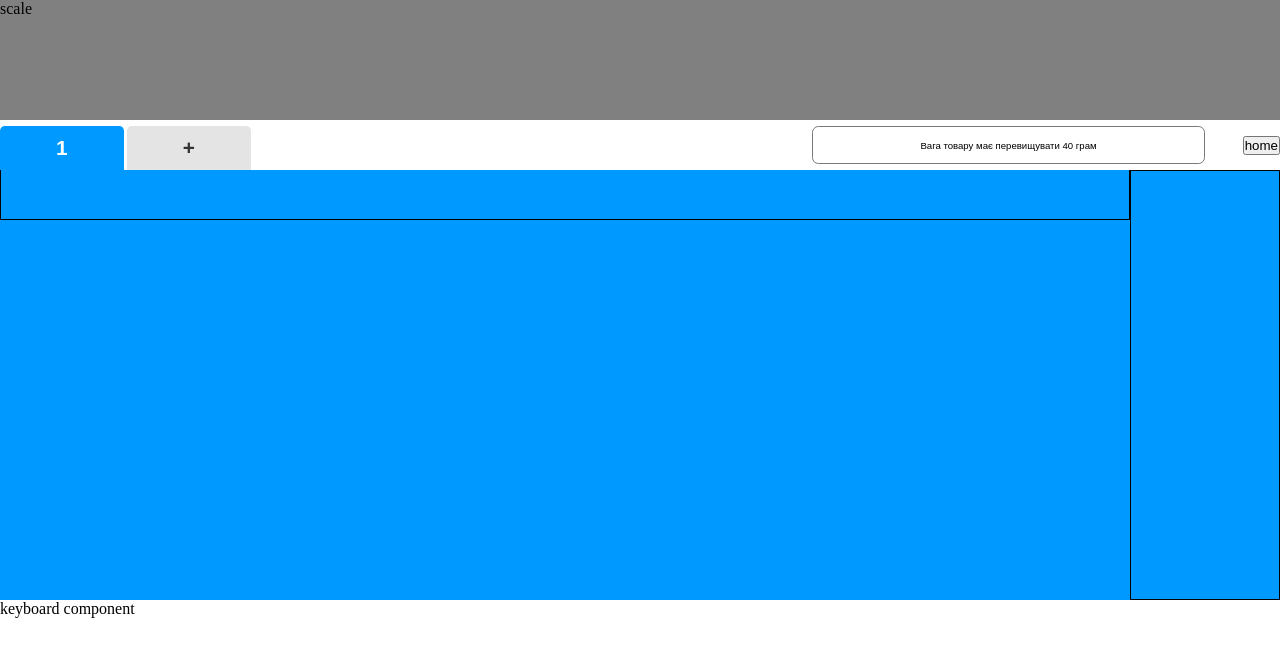
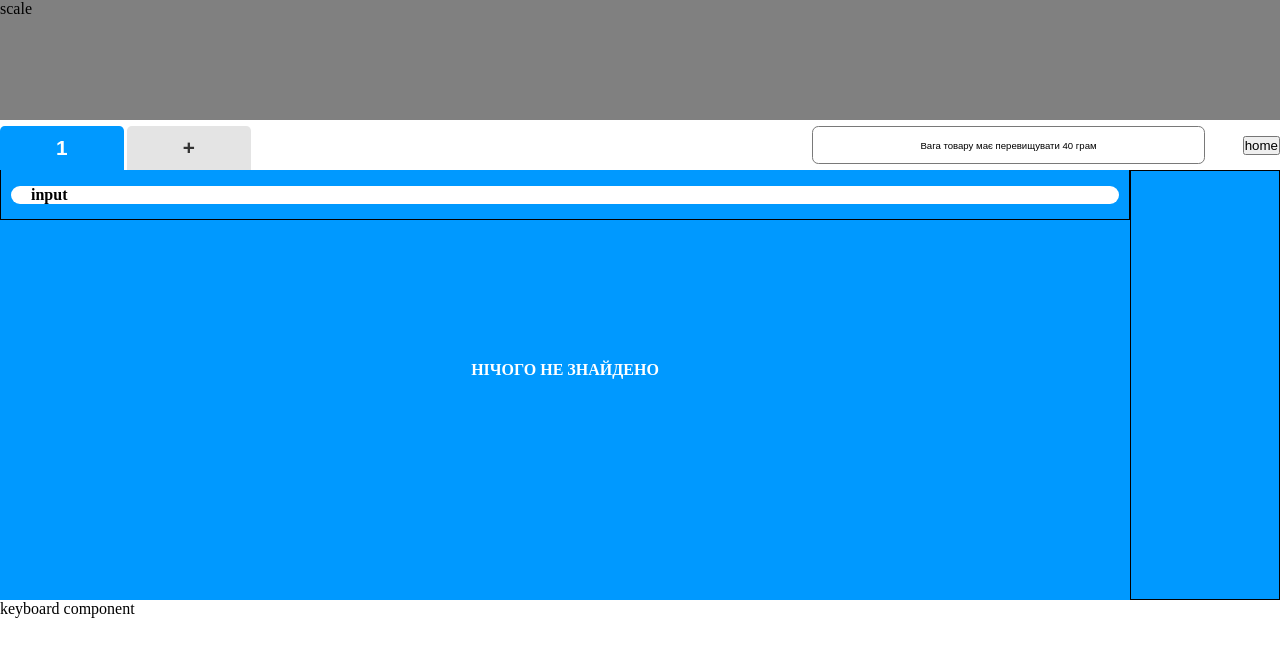
Before and after one commit to NeverSmileMan/testo, a React (Create React App) app: page / in a window 1280 px wide. Shown: the top 656 px of the page. Built offline with nearby package versions, Linux system fonts and the light colour scheme.

Commit message:
input list

```diff
--- a/src/components/App.tsx
+++ b/src/components/App.tsx
@@ -5,7 +5,7 @@ import Hints from "./header/Hints";
 import HomeButton from "./header/HomeButton";
 import {ITab} from "./header/Tab";
 import Keyboard from "./keyboard/Keyboard";
-
+import Search from './search/Search';
 
 export const DataContext = createContext({})
 
@@ -79,7 +79,7 @@ function App() {
 					<div className={main}>
 						<div className={main_window}>
 							<div className={search_panel}>
-								<div className="search_input"></div>
+								<Search />
 								<div className="total_price"></div>
 							</div>
 							<div className="list_order"></div>
--- /dev/null
+++ b/src/components/search/InputList.tsx
@@ -0,0 +1,39 @@
+import React from 'react';
+import { makeStyles } from '@material-ui/styles';
+import List from './List';
+
+const useStyles = makeStyles({
+    'input-list': {
+        fontWeight: 'bold',
+        verticalAlign: 'middle',
+        backgroundColor: 'white',
+        borderRadius: '100px',
+        flex: '1 0 0',
+        paddingLeft: '20px',
+        '&:after': {
+            content: "''",
+            display: 'inline',
+            paddingLeft: '2px',
+            animationName: 'caret-animation',
+            animationDuration: '1s',
+            animationDelay: '0s',
+            animationIterationCount: 'infinite',
+        },
+    },
+
+});
+
+function InputList() {
+    const classes = useStyles();
+
+    return (
+        <>
+            <div className={classes['input-list']}>
+                {'input'}
+            </div>
+            <List />
+        </>
+    );
+}
+
+export default InputList;
--- /dev/null
+++ b/src/components/search/List.tsx
@@ -0,0 +1,70 @@
+import React, { useState } from 'react';
+import { makeStyles } from '@material-ui/styles';
+
+const useStyles = makeStyles({
+    'list': {
+        backgroundColor: 'rgb(0, 153, 255)',
+        position: 'absolute',
+        top: '50px',
+        '& ul': {
+            listStyle: 'none',
+            margin: '0px',
+            padding: '0px',
+            overflowY: 'auto',
+            textAlign: 'left',
+            maxHeight: '368px',
+        },
+        '& li': {
+            fontSize: '0.8em',
+            borderBottom: 'solid 1px black',
+            paddingLeft: '10px',
+            paddingRight: '10px',
+            backgroundColor: 'white',
+        },
+        '& span:first-child': {
+            display: 'inline-block',
+            width: '50px',
+        },
+        '& .not-found': {
+            width: '100%',
+            height: '300px',
+            display: 'flex',
+            justifyContent: 'center',
+            alignItems: 'center',
+            color: 'white',
+            fontWeight: 'bold',
+        },
+
+    },
+});
+
+function List() {
+    const classes = useStyles();
+    const [, setState] = useState({});
+
+    const itemsArray = [] as { plu: string, name: string }[];
+
+    if (!itemsArray) return null;
+
+    const items = itemsArray.map((item, i) =>
+        <li key={i} data-item-index={i}>
+            <span>{item.plu}</span>
+            <span>{item.name}</span>
+        </li>
+    );
+
+    return (
+        <div className={`${classes.list} list`}>
+            <ul>
+                {items.length ?
+                    items :
+                    <div className='not-found'>
+                        <div>НІЧОГО НЕ ЗНАЙДЕНО</div>
+                    </div>
+                }
+            </ul>
+        </div>
+    );
+}
+
+export default List;
--- /dev/null
+++ b/src/components/search/Search.tsx
@@ -0,0 +1,27 @@
+import React from 'react';
+import { makeStyles } from '@material-ui/styles';
+import InputList from './InputList';
+
+const useStyles = makeStyles({
+    'search': {
+        position: 'relative',
+        backgroundColor: 'rgb(0, 153, 255)',
+        padding: '10px',
+        display: 'flex',
+        justifyContent: 'center',
+        alignItems: 'center',
+        height: '100%',
+    },
+});
+
+function Search() {
+    const classes = useStyles();
+
+    return (
+        <div className={`${classes.search}`}>
+            <InputList />
+        </div>
+    );
+}
+
+export default Search;
```
